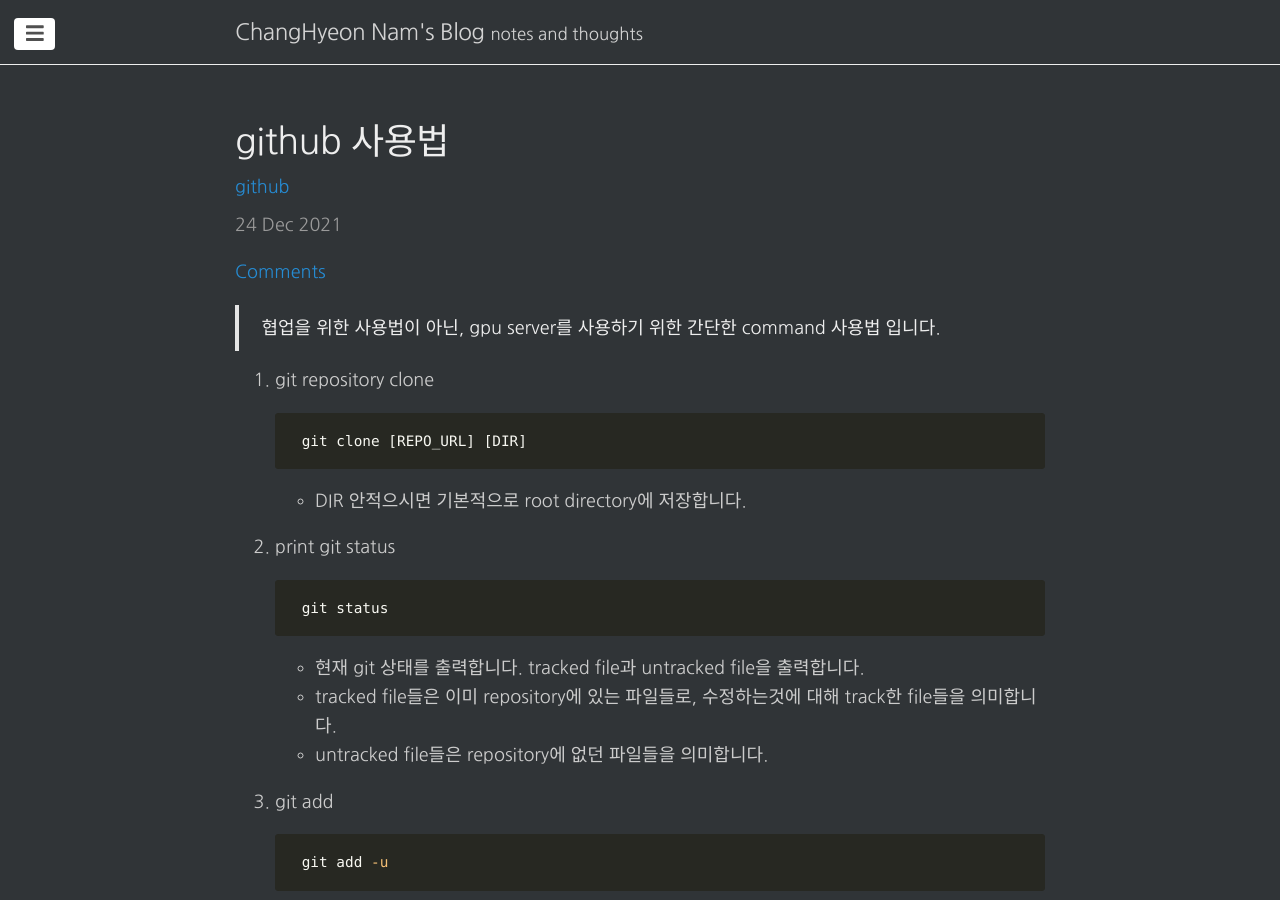
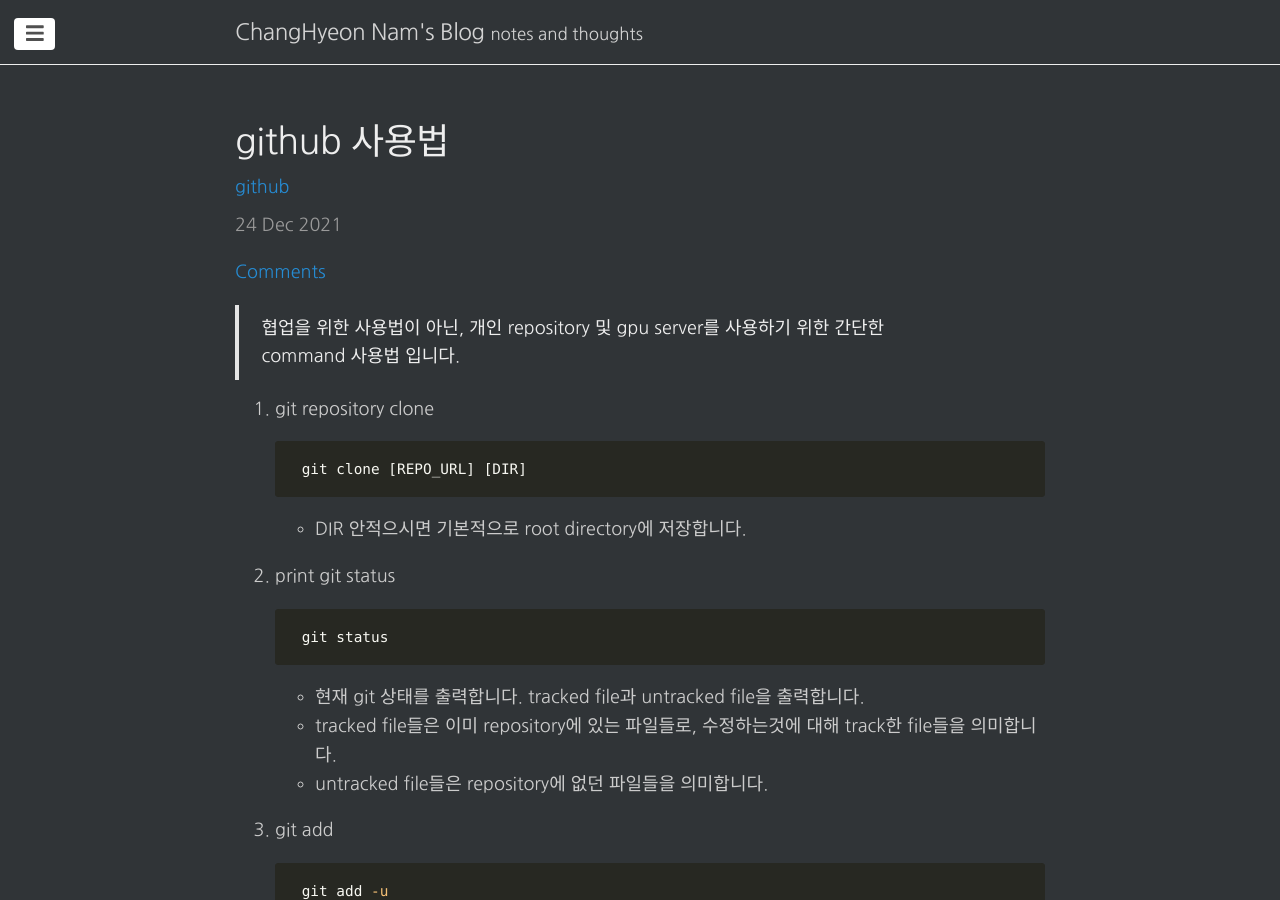
Before and after one commit to changhyeonnam/changhyeonnam.github.io, a Jekyll site: the page built from _posts/2021/2021-12-24-github_manual.md, in a window 1280 px wide and 900 px high. Built offline with Jekyll 4.4.1, drawn with Linux system fonts in a browser that asks for light colours; nearby versions of some CDN libraries; comment, search, counter and statistics services are not loaded.

Commit message:
update 2021-12-24-github_manual.md

```diff
--- a/_posts/2021/2021-12-24-github_manual.md
+++ b/_posts/2021/2021-12-24-github_manual.md
@@ -8,7 +8,7 @@
 comments: true
 ---
 
->협업을 위한 사용법이 아닌, gpu server를 사용하기 위한 간단한 command 사용법 입니다.
+>협업을 위한 사용법이 아닌, 개인 repository 및 gpu server를 사용하기 위한 간단한 command 사용법 입니다.
 >
 
 1. git repository clone
```
